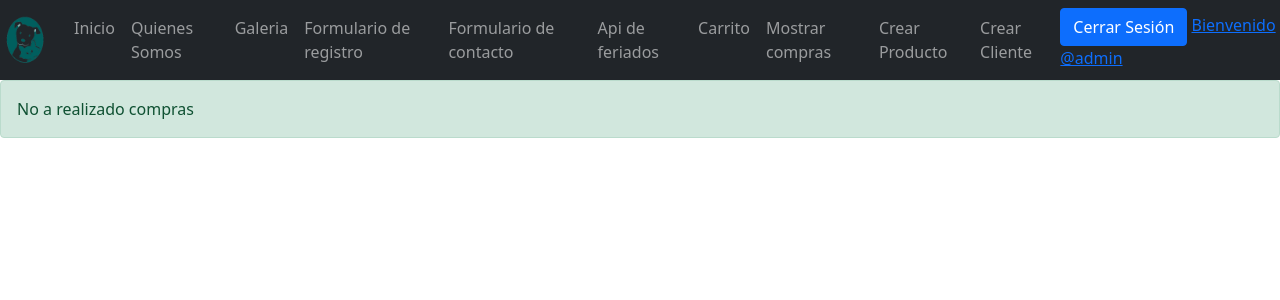
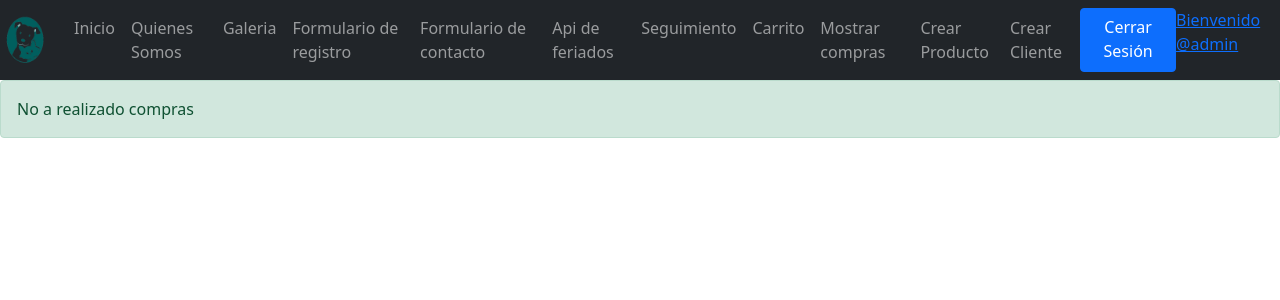
Before and after one commit to MatiasCis/ET_Mascota_Cisternas-Vasquez_005D, a Django app: page /mostrarCompras/ in a window 1280 px wide. Shown: the top 300 px of the page. Run offline with Django 4.2, Linux system fonts and the light colour scheme; a user stored in the database is signed in; data that the repository does not hold is empty; some libraries are stand-ins or nearby versions.

Commit message:
ET_Mascota_Cisternas_Vasquez_005D

```diff
--- /dev/null
+++ b/Create User sql ProgWeb.txt
@@ -0,0 +1,3 @@
+create user c##examen identified by examen;
+grant connect, resource to c##examen;
+alter user c##examen default tablespace users quota unlimited on users;
--- a/MascotasCore/templates/compras.html
+++ b/MascotasCore/templates/compras.html
@@ -83,7 +83,7 @@
       </ul>
     </div>
   </nav>
-
+      <br>
       {% for co in productos %}
         <h1 class="card-text">
         <div class="container" id="cartas">
@@ -99,7 +99,7 @@
                         <h1 class="card-text">
                             <p class="card-text">
                                 Precio: ${{co.precio}} <br>
-                                Marca: {{co.marca}} <br>
+                                Stock: {{co.stock}} <br>
                                 Fecha de fabricacion: {{co.fechaFabricacion}} <br>
                                 {% if co.imagen %}
                                   <img src="{{ co.imagen.url }}" width="100px" height="100px">
--- a/MascotasCore/templates/mostrarCompras.html
+++ b/MascotasCore/templates/mostrarCompras.html
@@ -42,6 +42,9 @@
         <li class="nav-item">
           <a class="nav-link" href="{% url 'Api' %}">Api de feriados</a>
         </li>
+        <li class="nav-item">
+          <a class="nav-link" href="{% url 'seguimiento' %}">Seguimiento</a>
+      </li>
         {% if user.is_authenticated %}
         <li class="nav-item">
           <a class="nav-link" href="{% url 'Compras' %}">Carrito</a>
@@ -49,6 +52,12 @@
         <li class="nav-item">
             <a class="nav-link" href="{% url 'mostrarCompras' %}">Mostrar compras</a>
         </li>
+
+        {% else  %}
+        <li class="nav-item">
+          <a class="nav-link" href="{% url 'formCliente' %}">Crear Cliente</a>
+        </li>
+      <li>
         {% endif %}
 
         {% if user.is_superuser %}
@@ -58,8 +67,8 @@
         <li class="nav-item">
           <a class="nav-link" href="{% url 'formCliente' %}">Crear Cliente</a>
         </li>
-          <li>
         {% endif %}
+
         {% if user.is_authenticated %}
        <!-- <a href="{% url 'index' %}" class="btn btn-success">Redireccionando a pagina principal</a>-->
 
```
Also changed, not shown: MascotasCore/models.py (line endings or trailing spaces), MascotasCore/seguimientos.html (deleted), media/productos/Bandana-perro.png (added), media/productos/CorreaGatos.png (added), media/productos/idPerro.png (added), media/productos/idPerro_BsD7xFI.png (added), media/productos/idPerro_yB41Hn5.png (added), 2 other files. Lines whose indentation alone changed are shown as unchanged.
